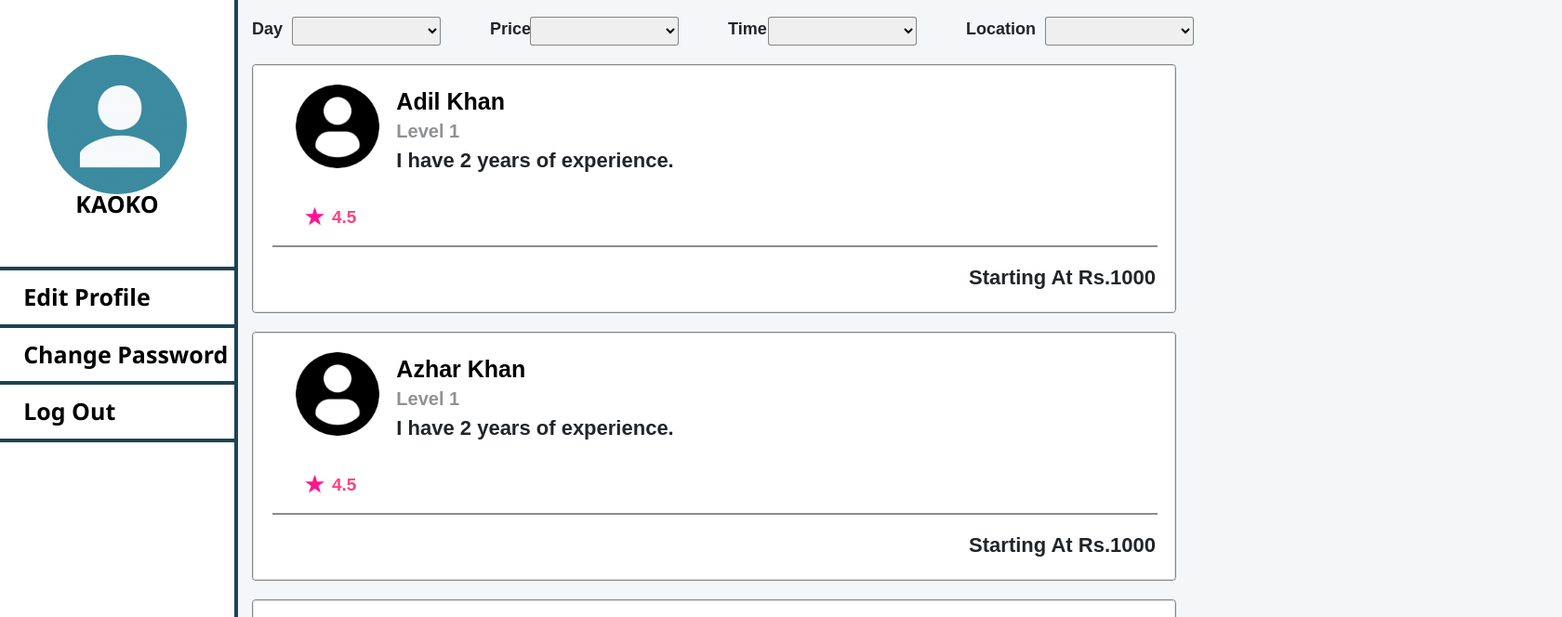
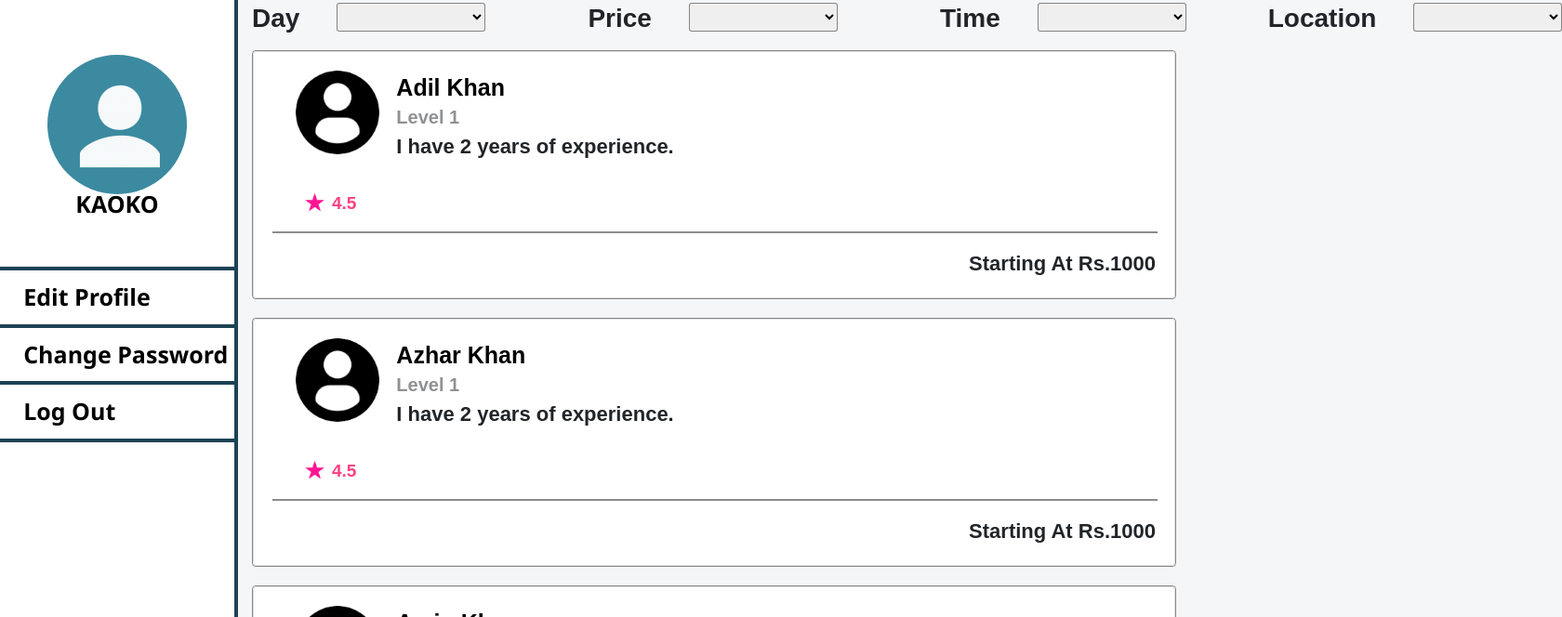
Before and after one commit to irfanfarhat/LaborPoint, a plain HTML site: page HTML/GlassWork.html in a window 1280 px wide. Shown: the part 206-870 px from the top of the page at 93% size, 1680 px wide, since content can reach past the window. Drawn offline with nearby package versions, Linux system fonts and the light colour scheme.

Commit message:
Code modified, removed extra divs

```diff
--- a/HTML/GlassWork.html
+++ b/HTML/GlassWork.html
@@ -28,7 +28,7 @@
 				/>
 				<script src="https://code.jquery.com/jquery-3.6.0.min.js" integrity="sha256-/xUj+3OJU5yExlq6GSYGSHk7tPXikynS7ogEvDej/m4=" crossorigin="anonymous"></script>
 				<link rel="stylesheet" href="../STYLE/categories.css" type="text/css" />
-		<title>GlassWork</title>
+				<title>Glass Work</title>
 			</head>
 			<body>
 				<!-- HEADER SECTION  -->
@@ -60,30 +60,22 @@
 				<div class="content">
 					<div class="container-fluid">
 						<div class="upper">
+							<h2 class="cat_name">Glass Work</h2>
+							<!-- MAIN SEARCH  -->
 							<div class="row">
 								<div class="col">
-							<div class="cat_name">GlassWork</div>
-						</div>
-					</div>
-					<div class="row">
-						<div class="col">
-							<div class="main_search_div">
-								<div class="input-group rounded">
+									<div class="input-group rounded main_search_div">
 										<input type="search" id="main_search" class="form-control rounded" placeholder="Search" aria-label="Search" aria-describedby="search-addon" />
-									<span class="input-group-text border-0" id="search-addon">
-										<i class="fas fa-search"></i>
-									</span>
+										<span class="input-group-text border-0" id="search-addon"><i class="fas fa-search"></i></span>
 									</div>
 								</div>
 							</div>
-					</div>
+							<!-- MAIN SEARCH END -->
+
+							<!-- <SEARCH BY CATEGORIES START -->
 							<div class="search_by">
-						<div class="row">
-							<div class="col-sm-3">
 								<div class="day">
-									<div class="row">
-										<div class="col-sm-2"><div class="label_day">Day</div></div>
-										<div class="col-sm-10">
+									<h3 class="label_day">Day</h3>
 									<div class="search_day">
 										<select class="search_by_box" name="" id="">
 											<option value=""></option>
@@ -91,14 +83,9 @@
 										</select>
 									</div>
 								</div>
-									</div>
-								</div>
-							</div>
-							<div class="col-sm-3">
+
 								<div class="price">
-									<div class="row">
-										<div class="col-sm-2"><div class="label_price">Price</div></div>
-										<div class="col-sm-10">
+									<h3 class="label_price">Price</h3>
 									<div class="search_price">
 										<select class="search_by_box" name="" id="">
 											<option value=""></option>
@@ -106,14 +93,9 @@
 										</select>
 									</div>
 								</div>
-									</div>
-								</div>
-							</div>
-							<div class="col-sm-3">
-								<div class="time">
-									<div class="row">
-										<div class="col-sm-2"><div class="label_time">Time</div></div>
-										<div class="col-sm-10">
+
+								<div class="times">
+									<h3 class="label_time">Time</h3>
 									<div class="search_time">
 										<select class="search_by_box" name="" id="">
 											<option value=""></option>
@@ -121,14 +103,9 @@
 										</select>
 									</div>
 								</div>
-									</div>
-								</div>
-							</div>
-							<div class="col-sm-3">
+
 								<div class="location">
-									<div class="row">
-										<div class="col-sm-4"><div class="label_loc">Location</div></div>
-										<div class="col-sm-8">
+									<h3 class="label_loc">Location</h3>
 									<div class="search_loc">
 										<select class="search_by_box" name="" id="">
 											<option value=""></option>
@@ -137,9 +114,7 @@
 									</div>
 								</div>
 							</div>
-								</div>
-							</div>
-						</div>
+							<!-- <SEARCH BY CATEGORIES END -->
 						</div>
 					</div>
 					<div id="container_div_id" class="employee">
@@ -159,7 +134,6 @@
 										</div>
 									</div>
 								</div>
-
 								<div class="rating">
 									<div class="stars"><img id="star" src="../IMAGES/cat_star.png" alt="star_icon" /></div>
 									<div class="rating_points">4.5</div>
@@ -187,7 +161,6 @@
 										</div>
 									</div>
 								</div>
-
 								<div class="rating">
 									<div class="stars"><img id="star" src="../IMAGES/cat_star.png" alt="star_icon" /></div>
 									<div class="rating_points">4.5</div>
@@ -215,7 +188,6 @@
 										</div>
 									</div>
 								</div>
-
 								<div class="rating">
 									<div class="stars"><img id="star" src="../IMAGES/cat_star.png" alt="star_icon" /></div>
 									<div class="rating_points">4.5</div>
--- a/STYLE/LaborProfile.css
+++ b/STYLE/LaborProfile.css
@@ -278,11 +278,74 @@ footer a {
 	font-weight: bolder;
 	opacity: 0.8;
 }
+/* SEARCH BY START */
 .search_by {
-	font-size: large;
+	width: 90%;
+	display: flex;
+	margin-top: 10px;
+	margin-bottom: 10px;
+}
+.search_by h3 {
 	font-weight: bold;
-	margin: 10px 0px 20px 0px;
+	font-size: 28px;
 }
+.day,
+.price,
+.times,
+.location {
+	display: flex;
+}
+.day {
+	position: relative;
+	left: 0;
+}
+.price {
+	position: relative;
+	left: 150px;
+}
+.times {
+	position: relative;
+	left: 300px;
+}
+.location {
+	position: relative;
+	left: 428px;
+}
+
+.label_day {
+	position: relative;
+	left: 0;
+}
+.search_day {
+	position: relative;
+	left: 40px;
+}
+.label_price {
+	position: relative;
+	left: 0;
+}
+.search_price {
+	position: relative;
+	left: 40px;
+}
+.label_time {
+	position: relative;
+	left: 0;
+}
+.search_time {
+	position: relative;
+	left: 40px;
+}
+.label_loc {
+	position: relative;
+	left: 0;
+}
+.search_loc {
+	position: relative;
+	left: 40px;
+}
+
+/* SEARCH BY START END*/
 select {
 	width: 160px;
 	height: 31px;
--- a/STYLE/categories.css
+++ b/STYLE/categories.css
@@ -35,11 +35,76 @@ body {
 	font-weight: bolder;
 	opacity: 0.8;
 }
+/* SEARCH BY START */
 .search_by {
-	font-size: large;
+	width: 100%;
+	position: relative;
+	display: flex;
+	margin-top: 10px;
+	margin-bottom: 10px;
+	/* background-color: #ff4081; */
+}
+.search_by h3 {
 	font-weight: bold;
-	margin: 10px 0px 20px 0px;
+	font-size: 28px;
 }
+.day,
+.price,
+.times,
+.location {
+	display: flex;
+}
+.day {
+	position: relative;
+	left: 0;
+}
+.price {
+	position: relative;
+	left: 150px;
+}
+.times {
+	position: relative;
+	left: 300px;
+}
+.location {
+	position: relative;
+	left: 428px;
+}
+
+.label_day {
+	position: relative;
+	left: 0;
+}
+.search_day {
+	position: relative;
+	left: 40px;
+}
+.label_price {
+	position: relative;
+	left: 0;
+}
+.search_price {
+	position: relative;
+	left: 40px;
+}
+.label_time {
+	position: relative;
+	left: 0;
+}
+.search_time {
+	position: relative;
+	left: 40px;
+}
+.label_loc {
+	position: relative;
+	left: 0;
+}
+.search_loc {
+	position: relative;
+	left: 40px;
+}
+
+/* SEARCH BY START END*/
 select {
 	width: 160px;
 	height: 31px;
@@ -66,7 +131,7 @@ select {
 }
 .employee {
 	padding: 0px;
-	margin: 0px 0px 20px 0px;
+	margin: 1px 15px 20px 15px;
 	border: 1px solid rgba(71, 67, 67, 0.616);
 	border-radius: 4px;
 }
```
Also changed, not shown: HTML/Carpenter.html (+16 -44 lines), HTML/Electrician.html (+16 -44 lines), HTML/LaborProfile.html (+16 -38 lines), HTML/Painter.html (+16 -44 lines), HTML/Plumber.html (+16 -44 lines). Lines whose indentation alone changed are shown as unchanged.
